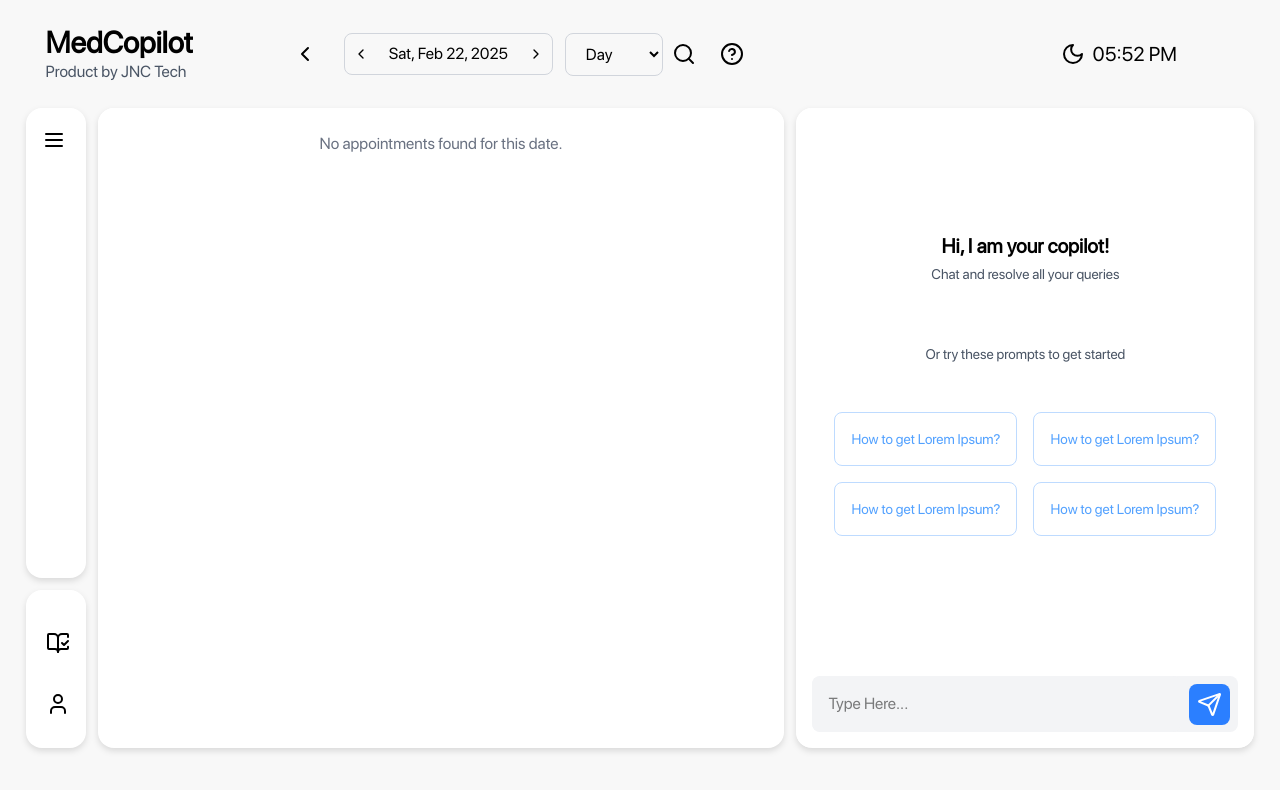
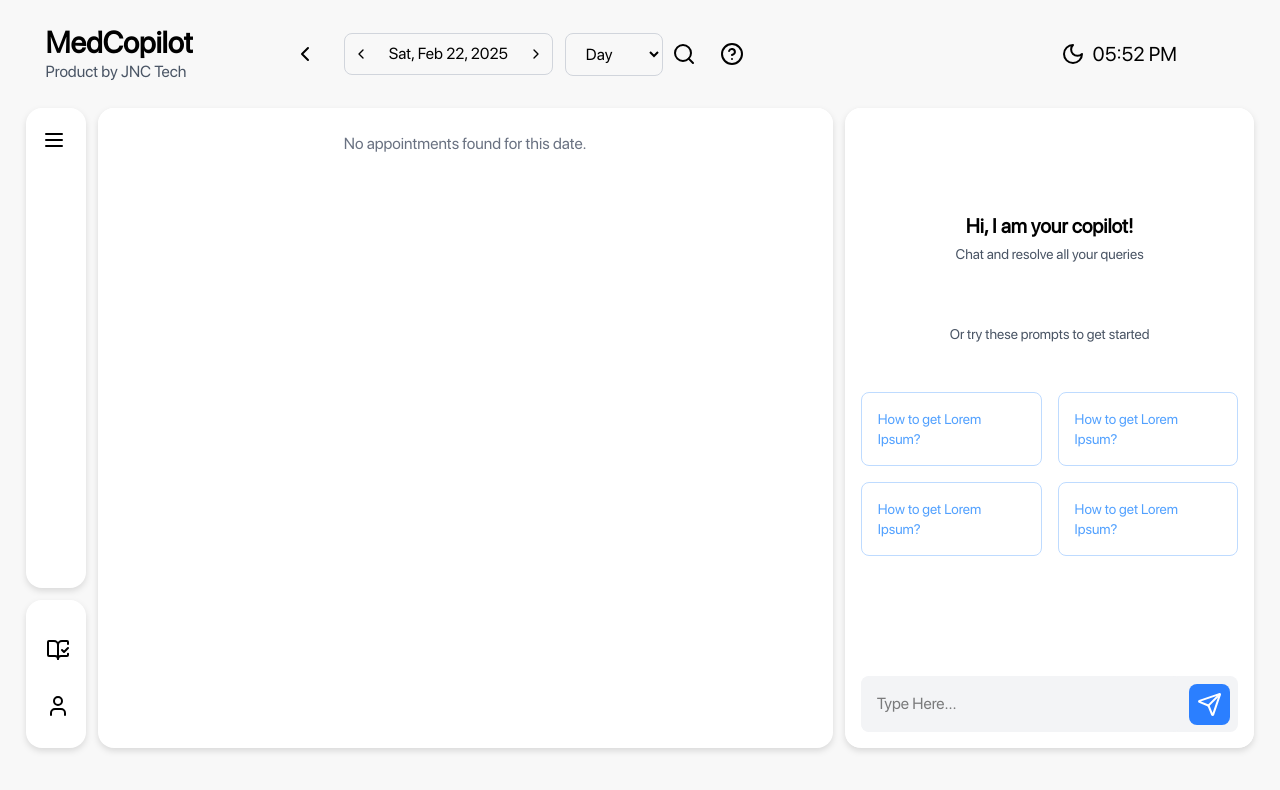
Before and after one commit to devs8l/MedCopilot, a React (Vite) app: page / in a window 1280 px wide. Shown: the top 790 px of the page. Built offline with nearby package versions, Linux system fonts and the light colour scheme.

Commit message:
chat-date

```diff
--- a/src/components/Navbar.jsx
+++ b/src/components/Navbar.jsx
@@ -16,9 +16,9 @@ const Navbar = () => {
                 <p className='text-md text-gray-600'>Product by JNC Tech</p>
             </div>
             <div className={`hidden sm:grid md:grid lg:grid py-2 items-center ${isSearchOpen ? "grid-cols-[0.4fr_5.5fr_1fr]" : "grid-cols-[0.2fr_1.6fr_1.5fr] lg:grid-cols[0.4fr_1.5fr_1.5fr] "} justify-start`}>
-                <Link to={'/'} onClick={()=>setIsUserSelected(false)}><ChevronLeft /></Link>
-                <div className='flex items-center w-full'>
-                    <div className={`flex  gap-3 items-center w-full justify-center transition-all duration-300 ease-in-out`}>
+                <Link to={'/'} onClick={()=>{setIsUserSelected(false),setSearchQuery('')}}><ChevronLeft /></Link>
+                <div className={`flex items-center w-full ${isUserSelected ? 'hidden':''}`}>
+                    <div className={`flex  gap-3 items-center w-full justify-center  transition-all duration-300 ease-in-out`}>
                         <DatePicker />
                         <DateSort />
                     </div>
@@ -40,7 +40,7 @@ const Navbar = () => {
                 <div className='flex gap-6 items-center'>
                     <button
                         onClick={() => setIsSearchOpen(!isSearchOpen)}
-                        className={`transition-all duration-200 ease-in-out ${isUserSelected ? 'cursor-not-allowed':'cursor-pointer'} hover:scale-110`}
+                        className={`transition-all duration-200 ease-in-out ${isUserSelected ? 'hidden':''} hover:scale-110`}
                         aria-label={isSearchOpen ? "Close search" : "Open search"}
                         disabled={isUserSelected === true}
                     >
--- a/src/components/SideBar.jsx
+++ b/src/components/SideBar.jsx
@@ -1,30 +1,29 @@
 import { BookOpenCheck, ChevronDown, ChevronLeft, Menu, User } from 'lucide-react';
-import React, { useState } from 'react';
+import React from 'react';
 import Calendar from './Calendar';
 import { Link } from 'react-router-dom';
 
-const SideBar = () => {
-    const [isExpanded, setIsExpanded] = useState(false);
+const SideBar = ({ isExpanded, setIsExpanded }) => {
     return (
-        <div className={`bg-primary flex flex-col gap-3 justify-between transition-all  min-h-[80vh] duration-300 ${isExpanded ? 'w-[350px]' : 'w-[60px]'}`}>
+        <div className={`bg-primary flex flex-col gap-3 justify-between transition-all min-h-[80vh] duration-300 ${isExpanded ? 'w-[350px]' : 'w-[60px]'}`}>
             {/* Sidebar Top Section */}
-            <div className="flex flex-col  h-[75%] items-center overflow-hidden  justify-between bg-white rounded-2xl drop-shadow-md transition-all duration-300">
+            <div className="flex flex-col h-[75%] items-center overflow-hidden justify-between bg-white rounded-2xl drop-shadow-md transition-all duration-300">
 
                 {/* Toggle Button */}
                 <button
                     className="px-4 py-2 mt-3 rounded-md cursor-pointer self-start"
                     onClick={() => setIsExpanded(!isExpanded)}
                 >
-                    {isExpanded ? <ChevronLeft /> : <Menu />}
+                <Menu />
                 </button>
 
                 {/* Calendar Section */}
-                <div className={`transition-all  duration-300  mt-[-20px] overflow-hidden ${isExpanded ? ' opacity-100 ' : 'hidden opacity-0'}`}>
+                <div className={`transition-all duration-300 mt-[-20px]  overflow-hidden ${isExpanded ? 'opacity-100' : 'hidden opacity-0'}`}>
                     <Calendar />
                 </div>
 
                 {/* Buttons Section */}
-                <div className={`flex flex-col items-center min-w-[320px] justify-between w-full mt-[-15px] px-4 gap-4 py-3 transition-all   duration-300 ${isExpanded ? 'opacity-100' : 'opacity-0 hidden'}`}>
+                <div className={`flex flex-col items-center min-w-[320px] justify-between w-full mt-[-15px] px-4 gap-4 py-3 transition-all duration-300 ${isExpanded ? 'opacity-100' : 'opacity-0 hidden'}`}>
                     <button className="w-full bg-white cursor-pointer text-sm gap-2 text-center px-3 py-3 flex items-center justify-center rounded-md border border-gray-300">
                         Create Event <ChevronDown size={20} />
                     </button>
@@ -35,10 +34,10 @@ const SideBar = () => {
             </div>
 
             {/* Sidebar Navigation */}
-            <div className="flex flex-col transition-all p-5 h-[25%] duration-300 gap-1 items-center justify-around bg-white rounded-2xl drop-shadow-md w-full">
+            <div className="flex flex-col transition-all p-5 flex-grow duration-300 gap-1 items-center justify-around bg-white rounded-2xl drop-shadow-md w-full">
 
                 {/* Make an Appointment Button */}
-                <button className={`flex cursor-pointer items-center ${isExpanded ? 'p-4' : 'p-0'}  gap-3 text-sm  rounded-md w-full mt-2 text-center hover:bg-gray-50 transition-all duration-300`}>
+                <button className={`flex cursor-pointer items-center ${isExpanded ? 'p-4' : 'p-0'} gap-3 text-sm rounded-md w-full mt-2 text-center hover:bg-gray-50 transition-all duration-300`}>
                     <span className={"flex-shrink-0"}><BookOpenCheck /></span>
                     <span className={`whitespace-nowrap transition-all duration-300 ease-in ${isExpanded ? 'opacity-100 block' : 'opacity-0 hidden'}`}>
                         Make an Appointment
@@ -47,7 +46,7 @@ const SideBar = () => {
 
                 {/* My Patients Button */}
                 <Link className='w-full' to={`/`}>
-                    <button className={`flex cursor-pointer items-center ${isExpanded ? 'p-4' : 'p-0'}  gap-3 text-sm  rounded-md w-full mt-2 text-center hover:bg-gray-50 transition-all duration-300`}>
+                    <button className={`flex cursor-pointer items-center ${isExpanded ? 'p-4' : 'p-0'} gap-3 text-sm rounded-md w-full mt-2 text-center hover:bg-gray-50 transition-all duration-300`}>
                         <span className="flex-shrink-0"><User /></span>
                         <span className={`whitespace-nowrap transition-all duration-300 ease-in ${isExpanded ? 'opacity-100 block' : 'opacity-0 hidden'}`}>
                             My Patients
--- a/src/context/MedContext.jsx
+++ b/src/context/MedContext.jsx
@@ -10,7 +10,7 @@ const MedContextProvider = (props) => {
   const [searchQuery, setSearchQuery] = useState('');
   const [users, setUsers] = useState([
     { id: "MAS12345", name: "Andrea Smith", time: "12:00 PM", status: "Active", appointmentDate: "2025-02-23", profileImage: "https://images.unsplash.com/photo-1508214751196-bcfd4ca60f91" },
-    { id: "MAS12346", name: "Zack Thompson", time: "1:00 PM", status: "First Time Patient", appointmentDate: "2025-02-24", profileImage: "https://images.unsplash.com/photo-1508214751196-bcfd4ca60f91" },
+    { id: "MAS12346", name: "Zack Thompson", time: "1:00 PM", status: "First Time Patient", appointmentDate: "2025-02-26", profileImage: "https://images.unsplash.com/photo-1508214751196-bcfd4ca60f91" },
     { id: "MAS12347", name: "Lara Chen", time: "2:00 PM", status: "Returning", appointmentDate: "2025-02-23", profileImage: "https://images.unsplash.com/photo-1508214751196-bcfd4ca60f91" },
     { id: "MAS12348", name: "Michael Brown", time: "2:30 PM", status: "Active", appointmentDate: "2025-02-25", profileImage: "https://images.unsplash.com/photo-1508214751196-bcfd4ca60f91" },
     { id: "MAS12349", name: "Sarah Wilson", time: "3:00 PM", status: "Active", appointmentDate: "2025-02-23", profileImage: "https://images.unsplash.com/photo-1508214751196-bcfd4ca60f91" },
--- a/src/pages/Home.jsx
+++ b/src/pages/Home.jsx
@@ -9,30 +9,29 @@ import Hero from "../components/Hero";
 import Chat from "../components/Chat";
 import { Route, Routes } from 'react-router-dom'
 
-
 const Home = () => {
     const [isExpanded, setIsExpanded] = useState(false);
 
     return (
-        <div className={`grid  gap-3
-            grid-cols-1
-            md:grid-cols-[0.1fr_3fr_2fr]
-            md:${isExpanded ? 'grid-cols-[0.8fr_3fr_2fr]' : 'grid-cols-[0.1fr_1fr_1fr]'}
-            transition-all duration-300 pb-10`}
-        >
+        <div className="flex h-full">
+            {/* Main content area with sidebar and middle section that can resize */}
+            <div className={`flex-grow grid grid-cols-[auto_1fr] gap-3 h-[80vh] transition-all duration-300`}>
                 {/* Sidebar */}
-            <SideBar />
+                <SideBar isExpanded={isExpanded} setIsExpanded={setIsExpanded} />
 
                 {/* Middle Section */}
-            <div className="drop-shadow-md bg-white rounded-2xl transition-all  duration-300 overflow-y-auto ">
+                <div className="drop-shadow-md bg-white rounded-2xl transition-all duration-300 overflow-y-auto">
                     <Routes>
                         <Route path="/" element={<Patients />} />
                         <Route path="/user/:id" element={<UserData />} />
                     </Routes>
                 </div>
+            </div>
 
-            {/* Right Section */}
+            {/* Chat section with fixed width */}
+            <div className="w-1/3 ml-3">
                 <Chat />
+            </div>
         </div>
     );
 };
```
Lines whose indentation alone changed are shown as unchanged.
